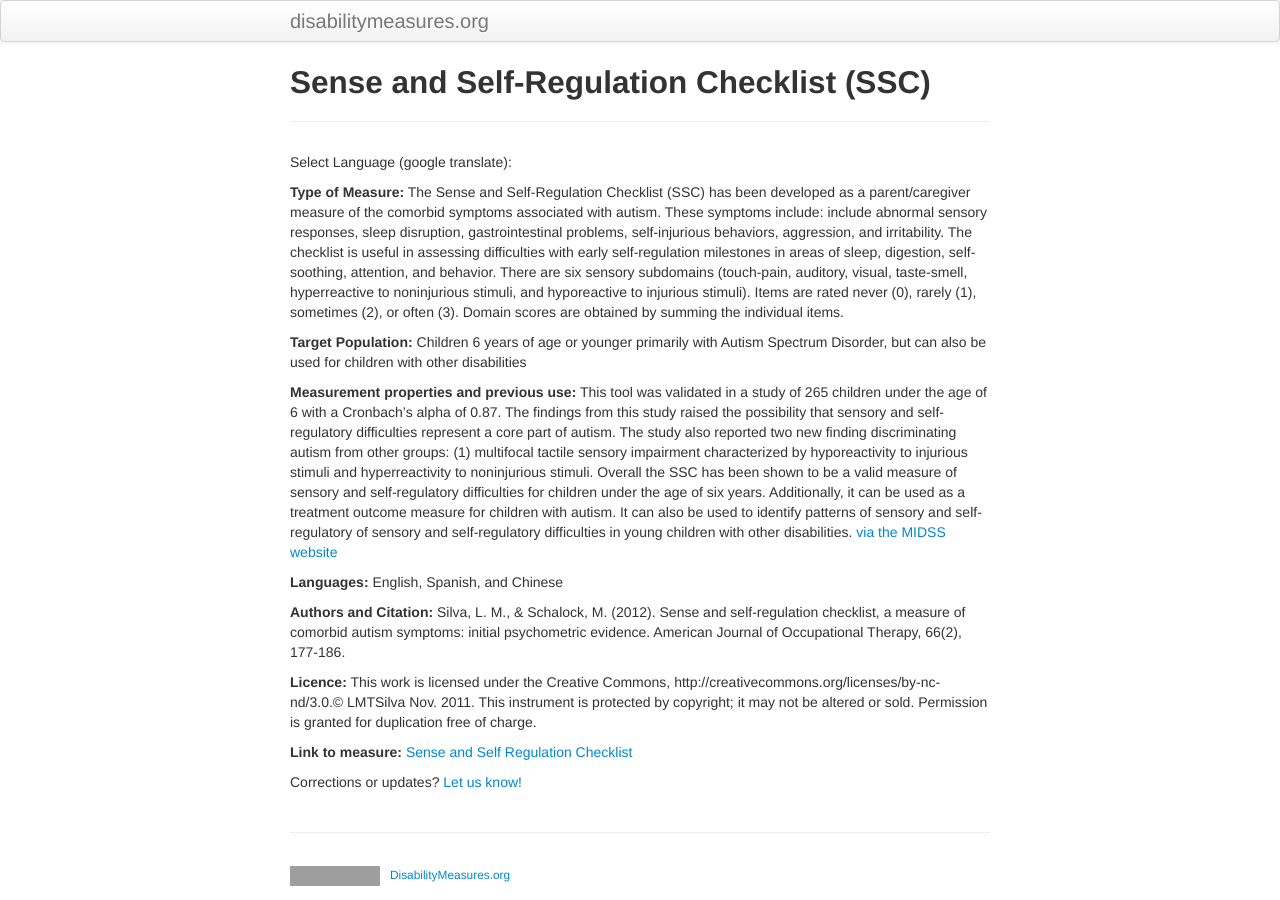
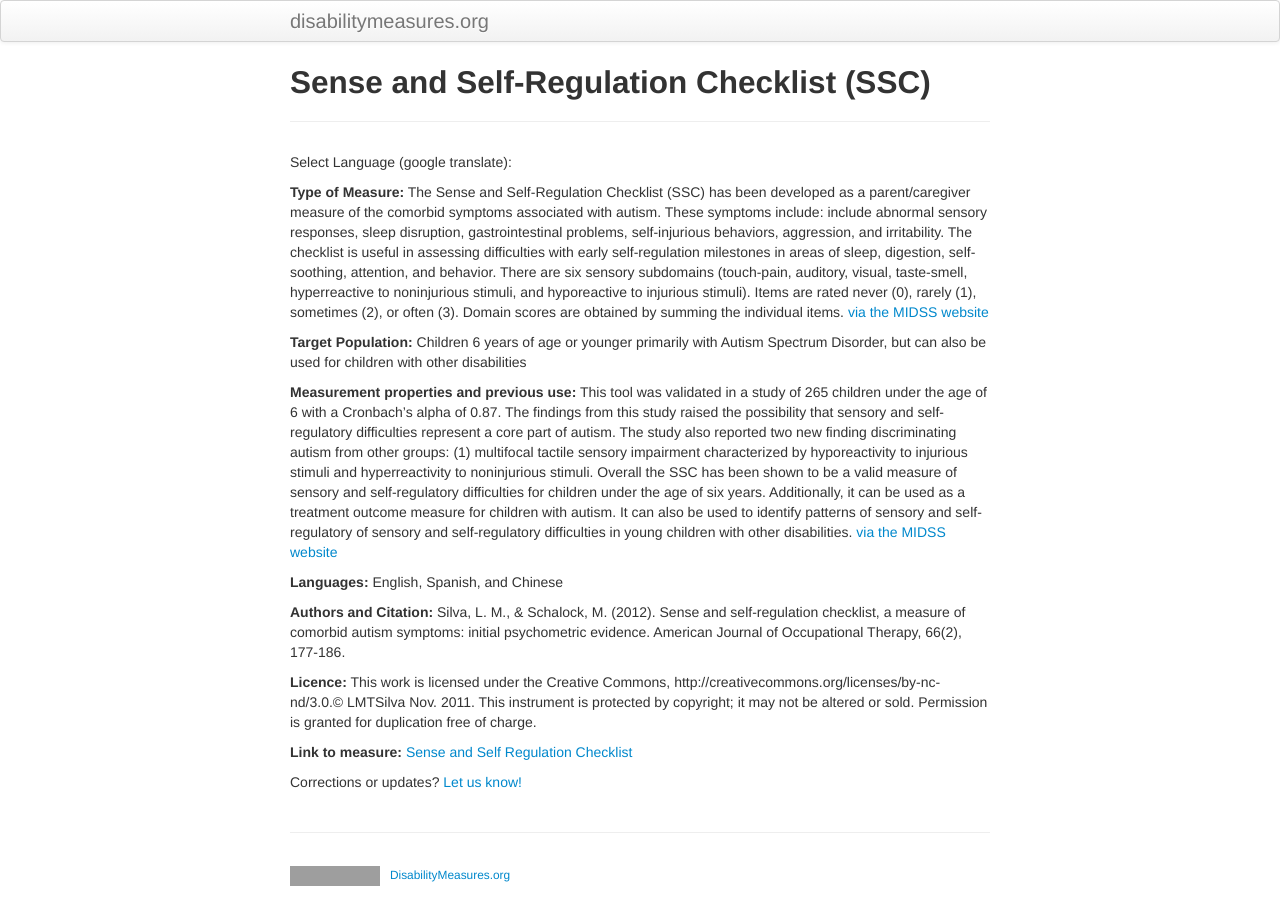
Before and after one commit to mjmaenner/disabilitymeasures, a Jekyll site: the page built from ssc/index.md, in a window 1280 px wide. Built offline with Jekyll 4.4.1, drawn with Linux system fonts in a browser that asks for light colours; grey boxes are pictures that could not be loaded.

Commit message:
added citation to description

```diff
--- a/ssc/index.md
+++ b/ssc/index.md
@@ -14,6 +14,7 @@ function googleTranslateElementInit() {
 </script><script type="text/javascript" src="//translate.google.com/translate_a/element.js?cb=googleTranslateElementInit"></script>
 
 **Type of Measure:** The Sense and Self-Regulation Checklist (SSC) has been developed as a parent/caregiver measure of the comorbid symptoms associated with autism. These symptoms include: include abnormal sensory responses, sleep disruption, gastrointestinal problems, self-injurious behaviors, aggression, and irritability. The checklist is useful in assessing difficulties with early self-regulation milestones in areas of sleep, digestion, self-soothing, attention, and behavior. There are six sensory subdomains (touch-pain, auditory, visual, taste-smell, hyperreactive to noninjurious stimuli, and hyporeactive to injurious stimuli). Items are rated never (0), rarely (1), sometimes (2), or often (3). Domain scores are obtained by summing the individual items.
+[via the MIDSS website](http://www.midss.org/content/sense-and-self-regulation-checklist-ssc)
 
 **Target Population:** Children 6 years of age or younger primarily with Autism Spectrum Disorder, but can also be used for children with other disabilities
 
```
